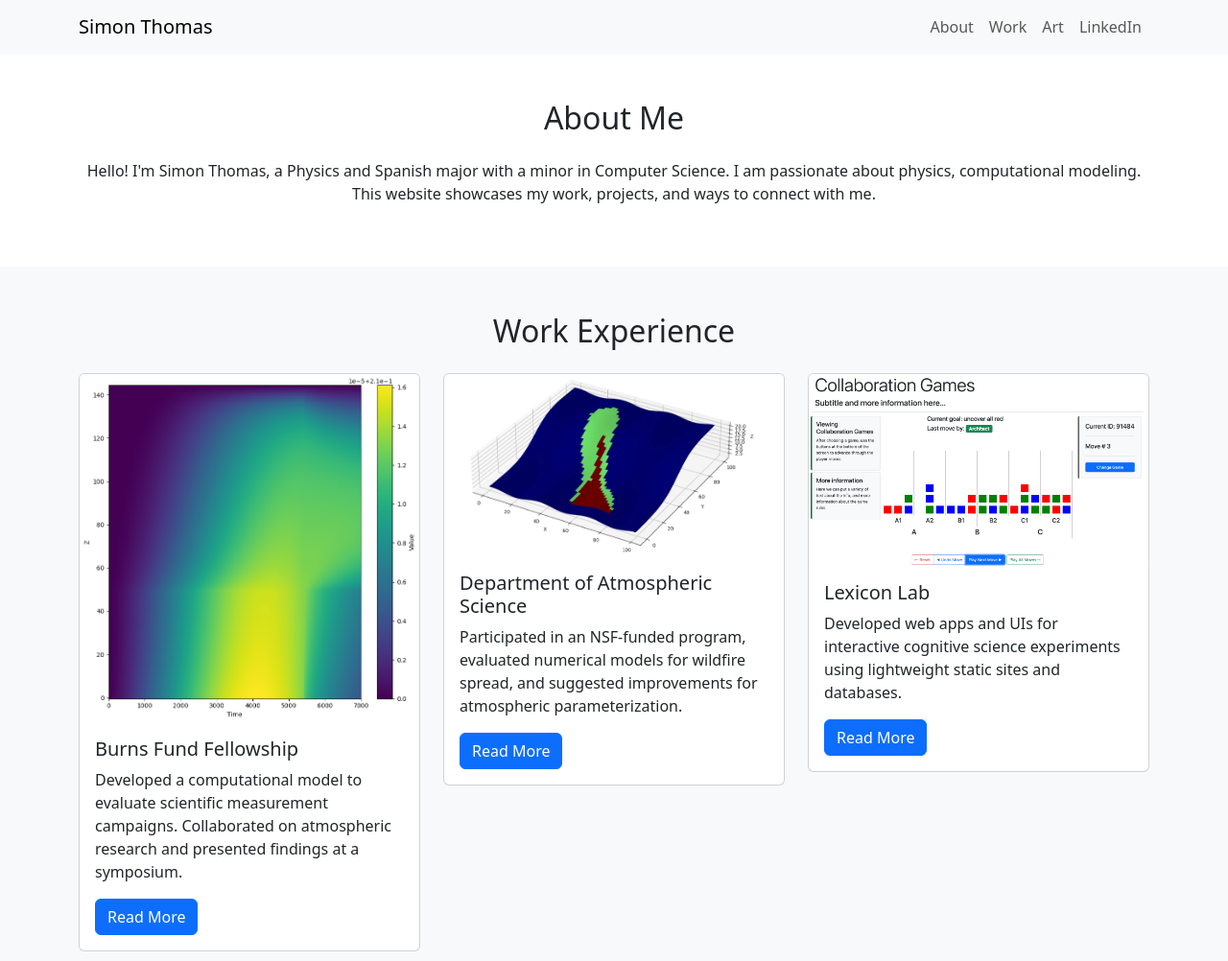
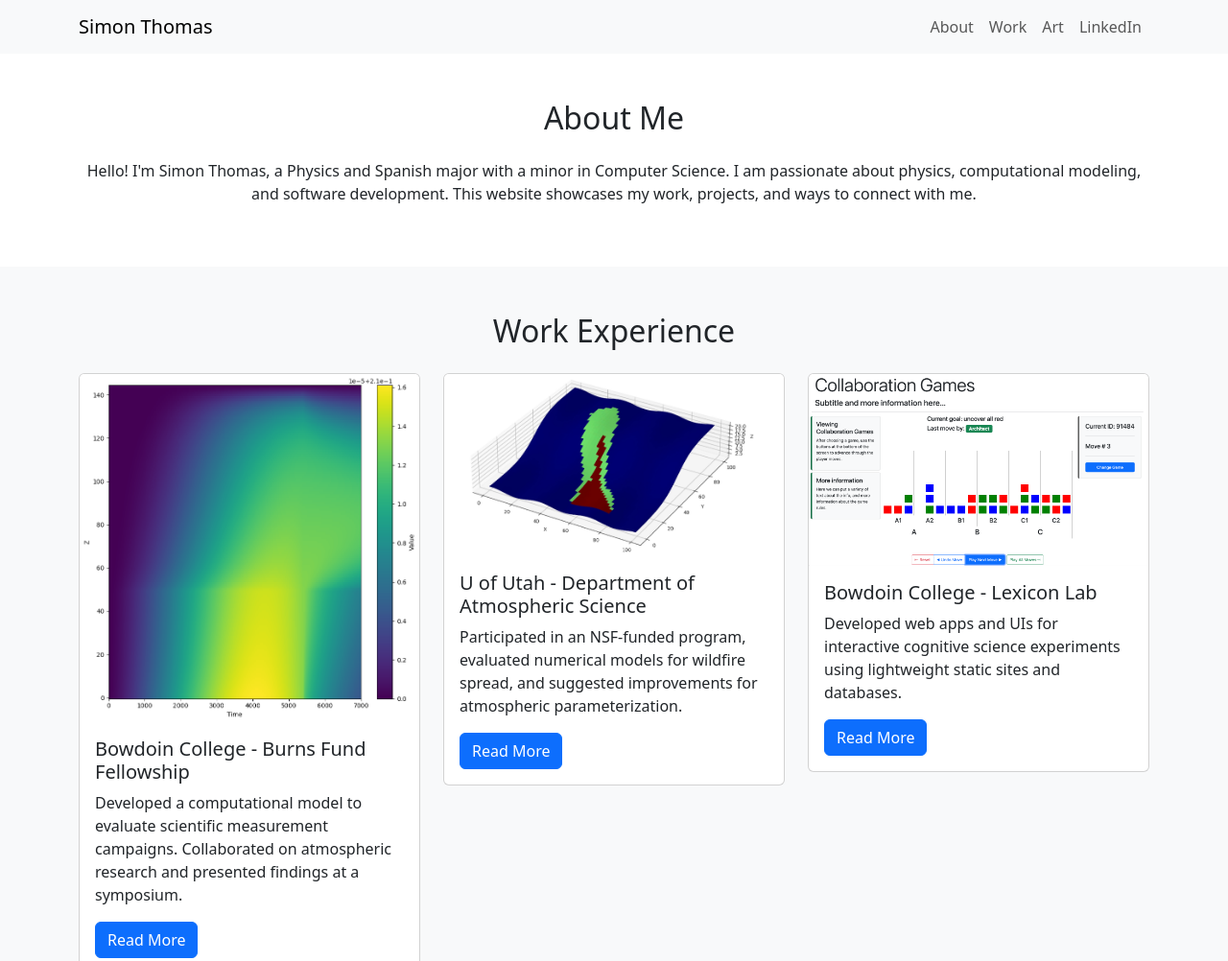
Before and after one commit to s-omas/s-omas.github.io, a plain HTML site: page index.html in a window 1280 px wide. Shown: the top 1002 px of the page at 96% size. Drawn offline with nearby package versions, Linux system fonts and the light colour scheme.

Commit message:
language

```diff
--- a/index.html
+++ b/index.html
@@ -27,7 +27,7 @@
     <section id="about" class="py-5">
         <div class="container">
             <h2 class="text-center mb-4">About Me</h2>
-            <p class="text-center">Hello! I'm Simon Thomas, a Physics and Spanish major with a minor in Computer Science. I am passionate about physics, computational modeling. This website showcases my work, projects, and ways to connect with me.</p>
+            <p class="text-center">Hello! I'm Simon Thomas, a Physics and Spanish major with a minor in Computer Science. I am passionate about physics, computational modeling, and software development. This website showcases my work, projects, and ways to connect with me.</p>
         </div>
     </section>
 
@@ -39,7 +39,7 @@
                     <div class="card">
                         <img src="/media/burns.png" class="card-img-top" alt="Burns Fund Fellowship">
                         <div class="card-body">
-                            <h5 class="card-title">Burns Fund Fellowship</h5>
+                            <h5 class="card-title">Bowdoin College - Burns Fund Fellowship</h5>
                             <p class="card-text">Developed a computational model to evaluate scientific measurement campaigns. Collaborated on atmospheric research and presented findings at a symposium.</p>
                             <a href="#" class="btn btn-primary" data-bs-toggle="collapse" data-bs-target="#burnsDetails" aria-expanded="false" aria-controls="burnsDetails">Read More</a>
                             <div class="collapse" id="burnsDetails">
@@ -52,7 +52,7 @@
                     <div class="card">
                         <img src="/media/utah.png" class="card-img-top" alt="Department of Atmospheric Science">
                         <div class="card-body">
-                            <h5 class="card-title">Department of Atmospheric Science</h5>
+                            <h5 class="card-title">U of Utah - Department of Atmospheric Science</h5>
                             <p class="card-text">Participated in an NSF-funded program, evaluated numerical models for wildfire spread, and suggested improvements for atmospheric parameterization.</p>
                             <a href="#" class="btn btn-primary" data-bs-toggle="collapse" data-bs-target="#atmosphericDetails" aria-expanded="false" aria-controls="atmosphericDetails">Read More</a>
                             <div class="collapse" id="atmosphericDetails">
@@ -65,7 +65,7 @@
                     <div class="card">
                         <img src="/media/lexicon.png" class="card-img-top" alt="Lexicon Lab">
                         <div class="card-body">
-                            <h5 class="card-title">Lexicon Lab</h5>
+                            <h5 class="card-title">Bowdoin College - Lexicon Lab</h5>
                             <p class="card-text">Developed web apps and UIs for interactive cognitive science experiments using lightweight static sites and databases.</p>
                             <a href="#" class="btn btn-primary" data-bs-toggle="collapse" data-bs-target="#lexiconDetails" aria-expanded="false" aria-controls="lexiconDetails">Read More</a>
                             <div class="collapse" id="lexiconDetails">
```
